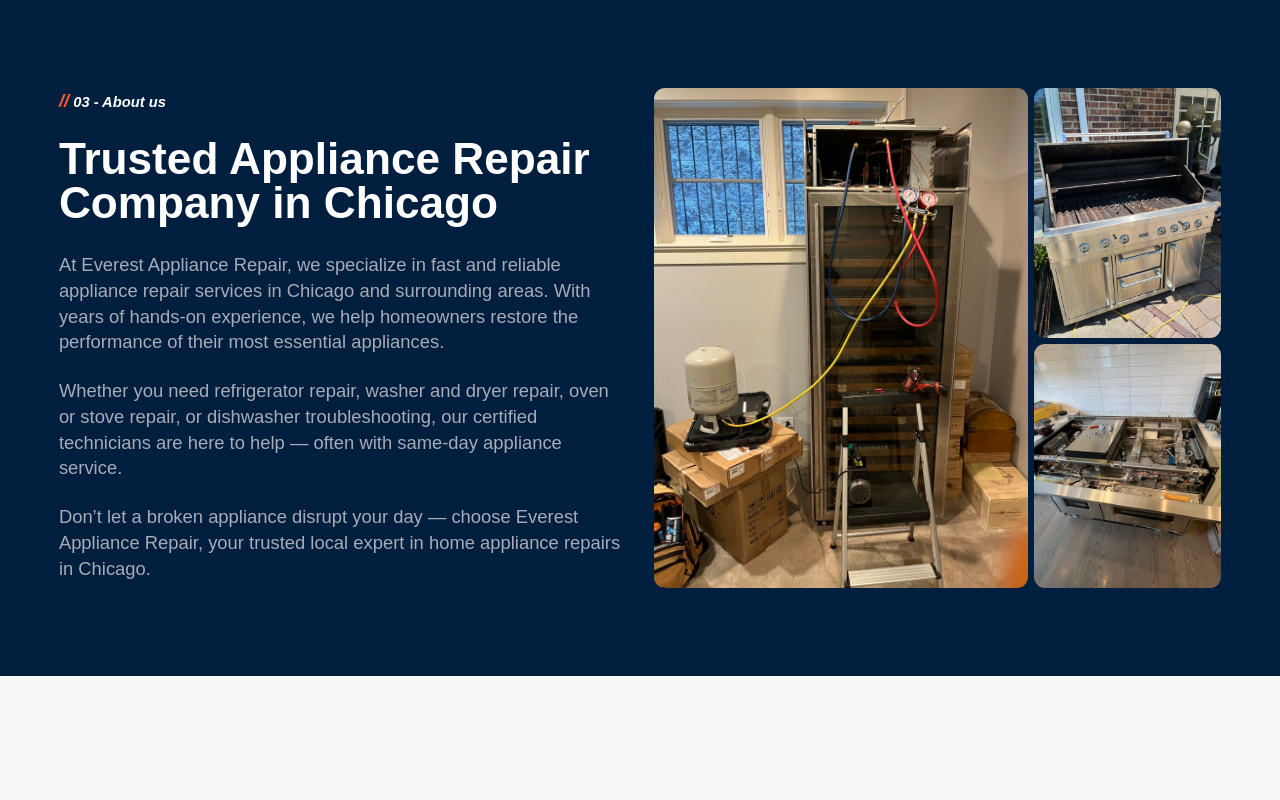
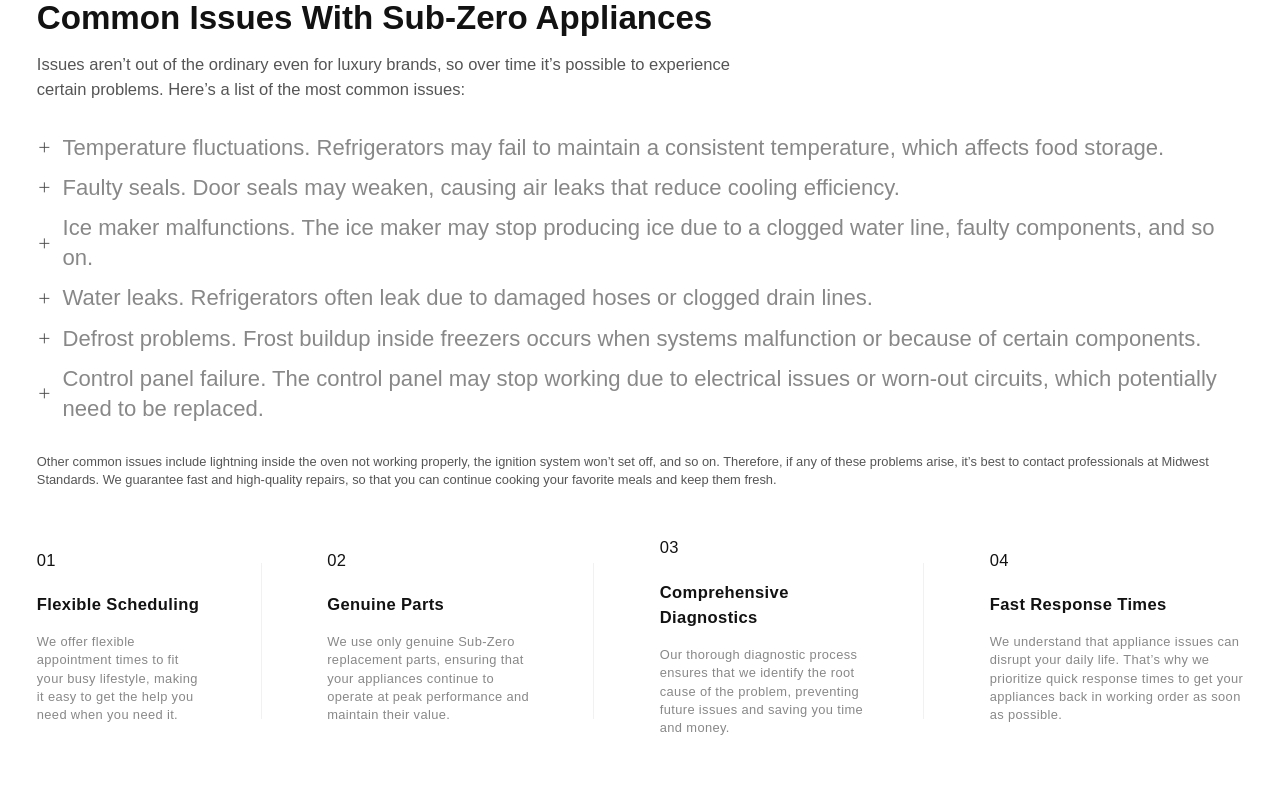
Before and after one commit to Vanckoe/Everest, a Next.js app: page /subzero in a window 1280 px wide. Shown: the part 3820-4620 px from the top of the page. Built offline with nearby package versions, Linux system fonts and the light colour scheme.

Commit message:
add: new block

```diff
--- /dev/null
+++ b/src/app/subzero/_component/Issues.tsx
@@ -0,0 +1,115 @@
+import React from 'react';
+import PlusIcon from '@/assets/PlusIcon';
+
+const Issues = () => {
+  return (
+    <section className="px-4 md:px-10 py-10">
+      {/* Заголовок и подзаголовок */}
+      <h2 className="text-[#121212] text-4xl md:text-4xl font-bold mb-4 text-left">
+        Common Issues With Sub-Zero Appliances
+      </h2>
+      <p className="text-[#555555] text-2xl md:text-lg mb-8 text-left max-w-3xl">
+        Issues aren’t out of the ordinary even for luxury brands, so over time it’s possible to experience certain problems. Here’s a list of the most common issues:
+      </p>
+
+      {/* Список проблем с иконкой плюса */}
+      <div className="flex flex-col gap-3 mb-8">
+        {[
+          "Temperature fluctuations. Refrigerators may fail to maintain a consistent temperature, which affects food storage.",
+          "Faulty seals. Door seals may weaken, causing air leaks that reduce cooling efficiency.",
+          "Ice maker malfunctions. The ice maker may stop producing ice due to a clogged water line, faulty components, and so on.",
+          "Water leaks. Refrigerators often leak due to damaged hoses or clogged drain lines.",
+          "Defrost problems. Frost buildup inside freezers occurs when systems malfunction or because of certain components.",
+          "Control panel failure. The control panel may stop working due to electrical issues or worn-out circuits, which potentially need to be replaced.",
+        ].map((text, idx) => (
+          <div key={idx} className="flex items-center gap-3 text-[#555555]">
+            <PlusIcon className="w-6 h-6 md:w-4 md:h-4 flex-shrink-0" />
+            <p className="text-[#888888] text-2xl md:text-[1,125rem]">{text}</p>
+          </div>
+        ))}
+      </div>
+
+      {/* Дополнительный текст */}
+      <p className="text-[#555555] text-2xl md:text-sm mb-8 text-left">
+        Other common issues include lightning inside the oven not working properly, the ignition system won’t set off, and so on. Therefore, if any of these problems arise, it’s best to contact professionals at Midwest Standards. We guarantee fast and high-quality repairs, so that you can continue cooking your favorite meals and keep them fresh.
+      </p>
+
+      <div className="flex flex-col md:flex-row md:items-center tracking-wide">
+        {/* Item 01 */}
+        <div className="flex flex-col gap-5 pb-7 pt-[1.125rem]">
+          <p className="md:text-lg text-xl font-medium text-[#121212]">01</p>
+          <div className="flex flex-row items-start">
+            <div className="mt-1"></div>
+            <div>
+              <p className="md:text-lg text-3xl font-semibold text-[#121212]">
+                Flexible Scheduling
+              </p>
+              <p className="text-2xl md:text-sm mt-4 md:mt-4 font-light text-[#888888]">
+                We offer flexible appointment times to fit your busy lifestyle, making it easy to get the help you need when you need it.
+              </p>
+            </div>
+          </div>
+        </div>
+
+        {/* Линия */}
+        <div className="hidden md:block ml-[3.625rem] mr-[4.5rem] h-[10.625rem] w-px bg-[#F1F1F1]"></div>
+
+        {/* Item 02 */}
+        <div className="flex flex-col gap-5 pb-7 pt-[1.125rem]">
+          <p className="md:text-lg text-xl font-medium text-[#121212]">02</p>
+          <div className="flex flex-row items-start">
+            <div className="mt-1"></div>
+            <div>
+              <p className="md:text-lg text-3xl font-semibold text-[#121212]">
+                Genuine Parts
+              </p>
+              <p className="text-2xl md:text-sm mt-4 md:mt-4 font-light text-[#888888]">
+                We use only genuine Sub-Zero replacement parts, ensuring that your appliances continue to operate at peak performance and maintain their value.
+              </p>
+            </div>
+          </div>
+        </div>
+
+        {/* Линия */}
+        <div className="hidden md:block ml-[3.625rem] mr-[4.5rem] h-[10.625rem] w-px bg-[#F1F1F1]"></div>
+
+        {/* Item 03 */}
+        <div className="flex flex-col gap-5 pb-7 pt-[1.125rem]">
+          <p className="md:text-lg text-xl font-medium text-[#121212]">03</p>
+          <div className="flex flex-row items-start">
+            <div className="mt-1"></div>
+            <div>
+              <p className="md:text-lg text-3xl font-semibold text-[#121212]">
+                Comprehensive Diagnostics
+              </p>
+              <p className="text-2xl md:text-sm mt-4 md:mt-4 font-light text-[#888888]">
+                Our thorough diagnostic process ensures that we identify the root cause of the problem, preventing future issues and saving you time and money.
+              </p>
+            </div>
+          </div>
+        </div>
+
+        {/* Линия */}
+        <div className="hidden md:block ml-[3.625rem] mr-[4.5rem] h-[10.625rem] w-px bg-[#F1F1F1]"></div>
+
+        {/* Item 04 */}
+        <div className="flex flex-col gap-5 pb-7 pt-[1.125rem]">
+          <p className="md:text-lg text-xl font-medium text-[#121212]">04</p>
+          <div className="flex flex-row items-start">
+            <div className="mt-1"></div>
+            <div>
+              <p className="md:text-lg text-3xl font-semibold text-[#121212]">
+                Fast Response Times
+              </p>
+              <p className="text-2xl md:text-sm mt-4 md:mt-4 font-light text-[#888888]">
+                We understand that appliance issues can disrupt your daily life. That’s why we prioritize quick response times to get your appliances back in working order as soon as possible.
+              </p>
+            </div>
+          </div>
+        </div>
+      </div>
+    </section>
+  );
+};
+
+export default Issues;
--- a/src/app/subzero/page.tsx
+++ b/src/app/subzero/page.tsx
@@ -8,11 +8,10 @@
 import FaqAccordion from './_component/faq';
 import Contact from './_component/Contact';
 import Footer from '@/components/layout/footer';
-import ForWho from './_component/forWho';
-import ForWhoMobile from './_component/forWhoMobile';
 import NewHero from './_component/newHero';
 import Repair from './_component/repair';
 import AboutRepairCompany from './_component/AboutRepairCompany';
+import Issues from './_component/Issues';
 
 const Subzero = () => {
   return (
@@ -30,6 +29,7 @@
       <Advantages />
       <About />
       <Repair/>
+      <Issues/>
       <AboutRepairCompany/>
       <BrandGrid />
       <FaqAccordion />
--- /dev/null
+++ b/src/assets/PlusIcon.tsx
@@ -0,0 +1,33 @@
+import React from 'react';
+
+interface PlusIconProps {
+  color?: string;
+  className?: string;
+}
+
+const PlusIcon: React.FC<PlusIconProps> = ({
+  color = '#484848',
+  className,
+}) => {
+  return (
+    <svg
+      className={className}
+      xmlns="http://www.w3.org/2000/svg"
+      width="100%"
+      height="100%"
+      viewBox="0 0 32 32"
+      fill="none"
+      preserveAspectRatio="xMidYMid meet"
+    >
+      <path
+        d="M16 6V26M6 16H26"
+        stroke={color}
+        strokeWidth="2"
+        strokeLinecap="round"
+        strokeLinejoin="round"
+      />
+    </svg>
+  );
+};
+
+export default PlusIcon;
```
